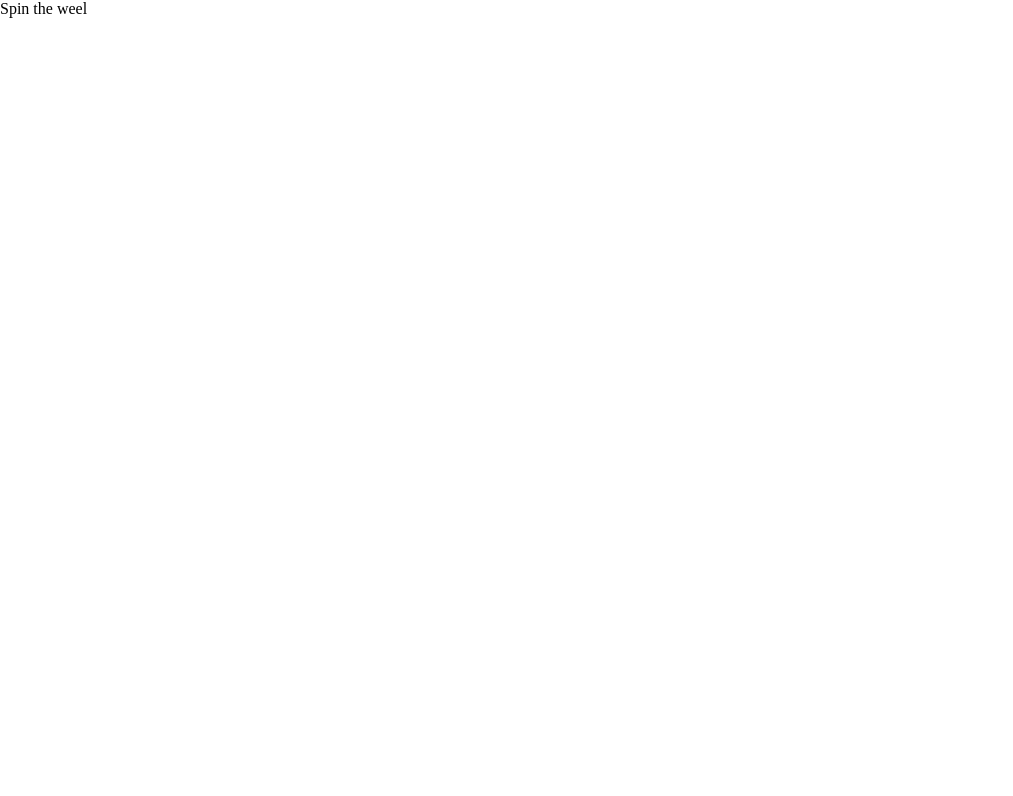
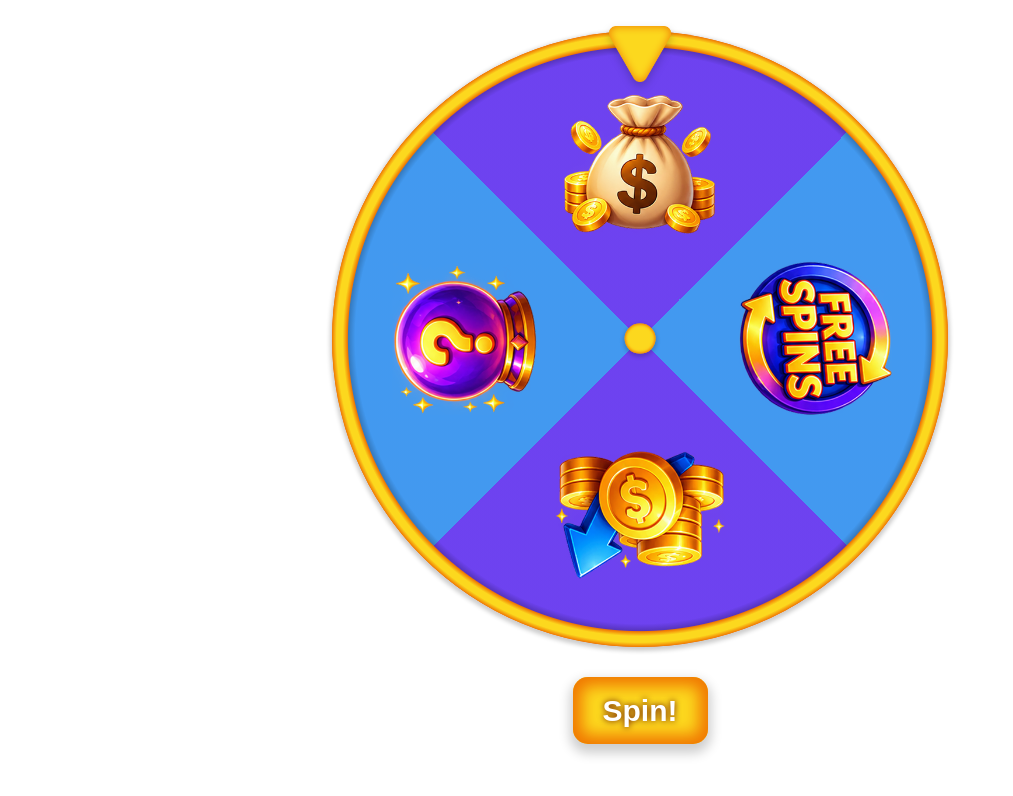
Before and after one commit to urchifox/spin-the-weel, a website built with Vite: page index.html in a window 1280 px wide. Shown: the whole page, without its empty margins (0-1013 px from the left). Built offline with nearby package versions, Linux system fonts and the light colour scheme.

Commit message:
create component with rendering logic (#1)
* correct vscode settings and git attributes

* add visually-hidden helper class

* create basic component class

* add spinning wheel renderging logic

* add prizes info

* mount spinning wheel in app

* correct wheel styles

* add resizing and fitting of wheel

* correct spin button styles

* move calculating wheel sectors to js

* correct styles of wheel

* format style file

* separate all wheel rendering

* remove component class and render all in renderer

* add mount and unmount methods

* add types module

* correct prizes markup and styles

* escape html and css in createPrizeElement

* remove root mutation

* correct size calculations and styles

* fix mount and unmount

* delete unused css variables

* obserbe root for resize instead of window

* minor fix to prevent negative css values

* fix accessibility

* fix log in prize

* minor fix styles

* fix calculating wheel width

* move helpers into wheel folder

* do not rely wheel styles on global styles

* rename prizes -> mock-prizes

* update readme

* correct mount and unmount

* correct fitting wheel component into root

* correct styles to prevent leaking

* update readme

```diff
--- a/src/app.ts
+++ b/src/app.ts
@@ -1,7 +1,14 @@
+import { mockPrizes } from "./mock-prizes"
+import { SpinningWheel } from "./spinning-wheel"
 import "./styles/index.css"
 
 const root = document.querySelector("#app")
 
-if (root !== null) {
-	root.textContent = "Spin the weel"
+if (root !== null && root instanceof HTMLElement) {
+	const spinningWheel = new SpinningWheel()
+	spinningWheel.mount({
+		root,
+		prizes: mockPrizes,
+		wheelColors: { hueStart: 210, hueEnd: 300, saturation: 85, lightness: 60 },
+	})
 }
--- /dev/null
+++ b/src/mock-prizes/index.ts
@@ -0,0 +1,39 @@
+import bonusCash from "./images/bonusCash.png"
+import freeSpins from "./images/freeSpins.png"
+import depositMatchBonus from "./images/depositMatchBonus.png"
+import mysteryReward from "./images/mysteryReward.png"
+
+export const mockPrizes = [
+	{
+		id: "bonusCash",
+		name: "Bonus Cash",
+		image: bonusCash,
+		callback: () => {
+			console.log("Bonus Cash")
+		},
+	},
+	{
+		id: "freeSpins",
+		name: "Free Spins",
+		image: freeSpins,
+		callback: () => {
+			console.log("Free Spins")
+		},
+	},
+	{
+		id: "depositMatchBonus",
+		name: "Deposit Match Bonus",
+		image: depositMatchBonus,
+		callback: () => {
+			console.log("Deposit Match Bonus")
+		},
+	},
+	{
+		id: "mysteryReward",
+		name: "Mystery Reward",
+		image: mysteryReward,
+		callback: () => {
+			console.log("Mystery Reward")
+		},
+	},
+]
--- /dev/null
+++ b/src/spinning-wheel/helpers.ts
@@ -0,0 +1,10 @@
+export function isHtmlElement(element: unknown): element is HTMLElement {
+	return element instanceof HTMLElement
+}
+
+export function createElement(markup: string) {
+	const template = document.createElement("template")
+	template.innerHTML = markup.trim()
+	const element = template.content.firstElementChild
+	return element
+}
--- /dev/null
+++ b/src/spinning-wheel/index.ts
@@ -0,0 +1,71 @@
+import markup from "./spinningWheel.html?raw"
+import "./styles/spinningWheel.css"
+import { Renderer } from "./renderer"
+import { SpinningWheelMountProps } from "./types"
+
+export class SpinningWheel {
+	private readonly renderer = new Renderer()
+	private resizeTimerId: number | null = null
+	private resizeObserver?: ResizeObserver
+	private abortController?: AbortController
+	private isMounted = false
+
+	mount(props: SpinningWheelMountProps) {
+		if (this.isMounted) {
+			console.warn("SpinningWheel is already mounted")
+			return false
+		}
+
+		this.renderer.setProps(props)
+		const element = this.renderer.createElement(markup)
+		if (element === null) {
+			this.renderer.clear()
+			console.error("Failed to mount SpinningWheel")
+			return false
+		}
+
+		const root = props.root
+		root.appendChild(element)
+		this.abortController = new AbortController()
+		this.resizeObserver = new ResizeObserver(() =>
+			requestAnimationFrame(() => {
+				this.onResize()
+			})
+		)
+		this.resizeObserver?.observe(root)
+		this.setListeners()
+		this.isMounted = true
+		return true
+	}
+
+	unmount() {
+		if (!this.isMounted) {
+			console.warn("SpinningWheel is not mounted")
+			return false
+		}
+
+		this.renderer.clear()
+		if (this.resizeTimerId !== null) {
+			clearTimeout(this.resizeTimerId)
+			this.resizeTimerId = null
+		}
+		this.abortController?.abort()
+		this.abortController = undefined
+		this.resizeObserver?.disconnect()
+		this.resizeObserver = undefined
+		this.isMounted = false
+		return true
+	}
+
+	private setListeners() {}
+
+	private onResize() {
+		if (this.resizeTimerId !== null) {
+			clearTimeout(this.resizeTimerId)
+		}
+
+		this.resizeTimerId = setTimeout(() => {
+			this.renderer.fitWheelIntoRoot()
+		}, 100)
+	}
+}
--- /dev/null
+++ b/src/spinning-wheel/renderer.ts
@@ -0,0 +1,188 @@
+import { createElement, isHtmlElement } from "./helpers"
+import { Prize, SpinningWheelMountProps } from "./types"
+
+export class Renderer {
+	private root?: SpinningWheelMountProps["root"]
+	private prizes: SpinningWheelMountProps["prizes"] = []
+	private wheelColors?: SpinningWheelMountProps["wheelColors"]
+
+	private element?: HTMLElement
+
+	setProps(props: SpinningWheelMountProps) {
+		this.root = props.root
+		this.prizes = props.prizes
+		this.wheelColors = props.wheelColors
+	}
+
+	clear() {
+		this.element?.remove()
+		this.element = undefined
+	}
+
+	createElement(markup: string) {
+		const element = createElement(markup)
+		if (!isHtmlElement(element)) {
+			return null
+		}
+
+		this.element = element
+		this.renderPrizes()
+		this.fitWheelIntoRoot()
+
+		return element
+	}
+
+	private renderPrizes() {
+		if (this.element === undefined) {
+			return
+		}
+		const prizesListElement = this.element.querySelector(
+			".spinning-wheel__prizes"
+		)
+		if (!isHtmlElement(prizesListElement)) {
+			return
+		}
+
+		let prizesCount = 0
+		this.prizes.forEach((prize) => {
+			const prizeElement = this.createPrizeElement(prize, prizesCount)
+			if (prizeElement === null) {
+				return
+			}
+			prizesListElement.appendChild(prizeElement)
+			prizesCount++
+		})
+
+		const segmentsCount = Math.max(prizesCount, 2)
+		const wheelProperties = this.calculateWheelProperties(segmentsCount)
+		for (const [key, value] of Object.entries(wheelProperties)) {
+			this.element?.style.setProperty(key, value)
+		}
+	}
+
+	private createPrizeElement(prize: Prize, index: number) {
+		const { id, name, image } = prize
+		const markup = `
+			<li class="spinning-wheel__prize">
+				<span class="spinning-wheel__prize-icon" aria-hidden="true"></span>
+			</li>
+		`
+		const prizeElement = createElement(markup)
+		if (!isHtmlElement(prizeElement)) {
+			return null
+		}
+
+		prizeElement.dataset.id = id
+		prizeElement.setAttribute("aria-label", name)
+		prizeElement.style.setProperty("--nth", `${index}`)
+		prizeElement.style.setProperty("--bg-image", `url("${CSS.escape(image)}")`)
+
+		return prizeElement
+	}
+
+	private calculateWheelProperties(segmentsCount: number) {
+		const sectorAngle = 360 / segmentsCount
+		const halfAngle = sectorAngle / 2
+
+		const outerRadius = 48
+		const fit = 0.94
+		const halfAngleRad = (halfAngle * Math.PI) / 180
+
+		const cotHalf = 1 / Math.tan(halfAngleRad)
+		const A = cotHalf + 2
+		const denom = Math.sqrt(1 + A * A)
+
+		const iconSize = (2 * outerRadius * fit) / denom
+		const innerRadius = (iconSize * cotHalf) / 2
+
+		const xOffset = 50
+		const yOffset = (innerRadius / iconSize + 1) * 100
+
+		const gradient = this.getGradient(segmentsCount)
+
+		return {
+			"--icon-size": `${iconSize}%`,
+			"--sector-angle": `${sectorAngle}deg`,
+			"--x-offset": `${xOffset}%`,
+			"--y-offset": `${yOffset}%`,
+			"--wheel-gradient": gradient,
+		}
+	}
+
+	private getGradient(segmentsCount: number) {
+		const {
+			hueStart = 0,
+			hueEnd = 360,
+			saturation = 100,
+			lightness = 50,
+		} = this.wheelColors ?? {}
+
+		const angleStep = 360 / segmentsCount
+		const hueRange = hueEnd - hueStart
+		const stops = []
+
+		for (let i = 0; i < segmentsCount; i++) {
+			const cyclesRepeat = segmentsCount <= 2 ? 1 : 2
+			const cyclePos = ((i * cyclesRepeat) / segmentsCount) % 1
+			const hue = hueStart + cyclePos * hueRange
+
+			const color = `hsl(${hue}deg ${saturation}% ${lightness}%)`
+			stops.push(`${color} ${i * angleStep}deg ${(i + 1) * angleStep}deg`)
+		}
+
+		const angle = 360 / segmentsCount / 2
+
+		return `conic-gradient(from ${angle}deg, ${stops.join(", ")})`
+	}
+
+	fitWheelIntoRoot() {
+		if (this.element === undefined || this.root === undefined) {
+			return
+		}
+
+		this.element.style.setProperty("--wheel-size", "")
+		this.element.style.setProperty("--root-size", "")
+
+		const rootStyles = getComputedStyle(this.root)
+		const rootPaddingLeft = parseFloat(rootStyles.paddingLeft)
+		const rootPaddingRight = parseFloat(rootStyles.paddingRight)
+		const rootPaddingTop = parseFloat(rootStyles.paddingTop)
+		const rootPaddingBottom = parseFloat(rootStyles.paddingBottom)
+		const rootBorderLeftWidth = parseFloat(rootStyles.borderLeftWidth)
+		const rootBorderRightWidth = parseFloat(rootStyles.borderRightWidth)
+		const rootBorderTopWidth = parseFloat(rootStyles.borderTopWidth)
+		const rootBorderBottomWidth = parseFloat(rootStyles.borderBottomWidth)
+
+		const rootInnerWidth =
+			this.root.clientWidth -
+			rootPaddingLeft -
+			rootPaddingRight -
+			rootBorderLeftWidth -
+			rootBorderRightWidth
+		const rootInnerHeight =
+			this.root.clientHeight -
+			rootPaddingTop -
+			rootPaddingBottom -
+			rootBorderTopWidth -
+			rootBorderBottomWidth
+
+		const rootSize = Math.max(0, Math.min(rootInnerWidth, rootInnerHeight))
+		this.element.style.setProperty("--root-size", `${rootSize}px`)
+
+		const elementStyles = getComputedStyle(this.element)
+		const elementPaddingLeft = parseFloat(elementStyles.paddingLeft)
+		const elementPaddingRight = parseFloat(elementStyles.paddingRight)
+		const wheelAvailableWidth = Math.max(
+			0,
+			this.element.clientWidth - elementPaddingLeft - elementPaddingRight
+		)
+
+		const wheelAvailableHeight = Math.max(
+			0,
+			rootInnerHeight - this.element.clientHeight
+		)
+
+		const wheelSize = Math.min(wheelAvailableWidth, wheelAvailableHeight)
+		this.element.style.setProperty("--wheel-size", `${wheelSize}px`)
+	}
+}
--- /dev/null
+++ b/src/spinning-wheel/spinningWheel.html
@@ -0,0 +1,8 @@
+<section class="spinning-wheel" aria-label="Spinning Wheel">
+	<div class="spinning-wheel__wheel">
+		<ul class="spinning-wheel__prizes"></ul>
+	</div>
+	<div class="spinning-wheel__frame" aria-hidden="true"></div>
+	<div class="spinning-wheel__pointer" aria-hidden="true"></div>
+	<button class="spinning-wheel__button" type="button">Spin!</button>
+</section>
--- /dev/null
+++ b/src/spinning-wheel/styles/spinningWheel.css
@@ -0,0 +1,221 @@
+.spinning-wheel {
+	--root-size: 0px; /* fallback */
+	--wheel-size: 0px; /* fallback */
+	--wheel-gradient: conic-gradient(
+		red,
+		orange,
+		yellow,
+		green,
+		blue,
+		violet,
+		red
+	); /* fallback */
+
+	--inset-shadow-color: rgb(240 120 2);
+	--main-color: #fcd81e;
+	--drop-shadow-color: rgb(0 0 0 / 20%);
+
+	display: grid;
+	grid-template-rows: 0.5em var(--wheel-size) auto;
+	grid-template-columns: 100%;
+	align-items: center;
+	justify-items: center;
+	margin: 0;
+	padding: 2%;
+
+	box-sizing: border-box;
+	width: 100%;
+	overflow: hidden;
+	border: none;
+
+	font-size: clamp(5px, calc(var(--root-size) / 50), 10px);
+}
+
+/* Local reset so host CSS/font rules do not leak in */
+
+.spinning-wheel *,
+.spinning-wheel *::before,
+.spinning-wheel *::after {
+	box-sizing: inherit;
+}
+
+.spinning-wheel__wheel {
+	position: relative;
+	grid-row: 2 / 3;
+	grid-column: 1 / 2;
+
+	width: var(--wheel-size);
+	height: var(--wheel-size);
+	border: 1px solid var(--inset-shadow-color);
+	border-radius: 50%;
+	background: var(--wheel-gradient);
+	transition: transform 0.3s ease;
+
+	animation: roll 0.6s linear 0s infinite;
+	animation-play-state: paused;
+}
+
+.spinning-wheel__wheel--rolling {
+	animation-play-state: running;
+}
+
+@keyframes roll {
+	from {
+		transform: rotate(0deg);
+	}
+
+	to {
+		transform: rotate(360deg);
+	}
+}
+
+.spinning-wheel__prizes {
+	position: relative;
+	top: 50%;
+	left: 50%;
+	margin: 0;
+
+	padding: 0;
+	box-sizing: border-box;
+	width: 100%;
+	height: 100%;
+
+	list-style: none;
+	transform: translate(-50%, -50%);
+}
+
+.spinning-wheel__prize {
+	position: absolute;
+	top: 50%;
+
+	left: 50%;
+	display: flex;
+	justify-content: center;
+	align-items: flex-start;
+	box-sizing: border-box;
+
+	width: var(--icon-size);
+	height: var(--icon-size);
+
+	transform: translate(calc(0% - var(--x-offset)), calc(0% - var(--y-offset)))
+		rotate(calc(var(--sector-angle) * var(--nth, 0)));
+	transform-origin: var(--x-offset) var(--y-offset);
+}
+
+.spinning-wheel__prize-icon {
+	box-sizing: border-box;
+	width: 100%;
+	height: 100%;
+
+	background-image: var(--bg-image);
+	background-position: center top;
+	background-size: contain;
+	background-repeat: no-repeat;
+}
+
+.spinning-wheel__frame {
+	--border: 5%;
+	--shadow: calc(var(--border) * 0.5);
+	--inset-shadow: calc(var(--border) * 0.3);
+	position: relative;
+	z-index: 1;
+	display: block;
+	grid-row: 2 / 3;
+	grid-column: 1 / 2;
+	box-sizing: border-box;
+	width: var(--wheel-size);
+	height: var(--wheel-size);
+	box-shadow: 0 0.2em 0.4em 0.2em var(--drop-shadow-color);
+	border-radius: 50%;
+	background: radial-gradient(
+		closest-side circle at center,
+		transparent,
+		transparent calc(100% - var(--border) - var(--shadow)),
+		transparent calc(100% - var(--border) - var(--shadow)),
+		var(--drop-shadow-color) calc(100% - var(--border) - 1px),
+		var(--inset-shadow-color) calc(100% - var(--border)),
+		var(--main-color) calc(100% - var(--border) + var(--inset-shadow)),
+		var(--main-color) calc(100% - var(--inset-shadow)),
+		var(--inset-shadow-color) 100%
+	);
+}
+
+.spinning-wheel__frame::after {
+	position: absolute;
+	top: 50%;
+	left: 50%;
+	box-sizing: border-box;
+	aspect-ratio: 1/1;
+	width: clamp(1em, 5%, 5em);
+	box-shadow:
+		inset 0 0 0.3em 0.1em var(--inset-shadow-color),
+		0 0.2em 0.4em 0.1em var(--drop-shadow-color);
+	border-radius: 50%;
+	background-color: var(--main-color);
+	transform: translate(-50%, -50%);
+	content: "";
+}
+
+.spinning-wheel__pointer {
+	z-index: 1;
+	grid-row: 1 / 3;
+	grid-column: 1 / 2;
+
+	align-self: start;
+	box-sizing: border-box;
+	aspect-ratio: 1/1;
+
+	width: clamp(2em, calc(var(--wheel-size) / 10), 10em);
+
+	background-image: url("../images/pointer.png");
+	background-position: center top;
+	background-size: contain;
+	background-repeat: no-repeat;
+	filter: drop-shadow(0 0.4em 0.4em var(--drop-shadow-color));
+}
+
+.spinning-wheel__button {
+	grid-row: 3 / 4;
+	grid-column: 1 / 2;
+	margin-block: 1em;
+	padding: 0.5em 1em;
+	appearance: none;
+	box-shadow:
+		inset 0 0 0.5em 0.3em var(--inset-shadow-color),
+		0 0.2em 0.4em 0.1em var(--drop-shadow-color);
+	border: none;
+	border-radius: 0.5em;
+
+	background-color: var(--main-color);
+	color: #fff;
+	text-align: center;
+	text-decoration: none;
+	text-transform: none;
+	text-shadow: 0 0 0.2em #630a03;
+	letter-spacing: normal;
+	line-height: 1.25;
+	font-weight: 900;
+	font-size: 3em;
+	font-family: "Arial", sans-serif;
+	font-style: normal;
+
+	transition:
+		transform 0.3s ease,
+		background-color 0.3s ease;
+	cursor: pointer;
+	user-select: none;
+}
+
+.spinning-wheel__button:hover {
+	transform: scale(1.05);
+}
+
+.spinning-wheel__button:active {
+	background-color: var(--inset-shadow-color);
+	transform: scale(0.95);
+}
+
+.spinning-wheel__button:focus-visible {
+	outline: 6px solid var(--inset-shadow-color);
+	outline-offset: 4px;
+}
--- /dev/null
+++ b/src/spinning-wheel/types.ts
@@ -0,0 +1,19 @@
+export type SpinningWheelMountProps = {
+	root: HTMLElement
+	prizes: Array<Prize>
+	wheelColors?: WheelColors
+}
+
+export type Prize = {
+	id: string
+	name: string
+	image: string
+	callback: () => unknown
+}
+
+export type WheelColors = {
+	hueStart?: number
+	hueEnd?: number
+	saturation?: number
+	lightness?: number
+}
--- a/src/styles/index.css
+++ b/src/styles/index.css
@@ -1,9 +1,3 @@
-*,
-*::before,
-*::after {
-	box-sizing: border-box;
-}
-
 html,
 body {
 	margin: 0;
```
Also changed, not shown: README.md, src/mock-prizes/images/bonusCash.png (added), src/mock-prizes/images/depositMatchBonus.png (added), src/mock-prizes/images/freeSpins.png (added), src/mock-prizes/images/mysteryReward.png (added), src/spinning-wheel/images/pointer.png (added), 1 other file.
